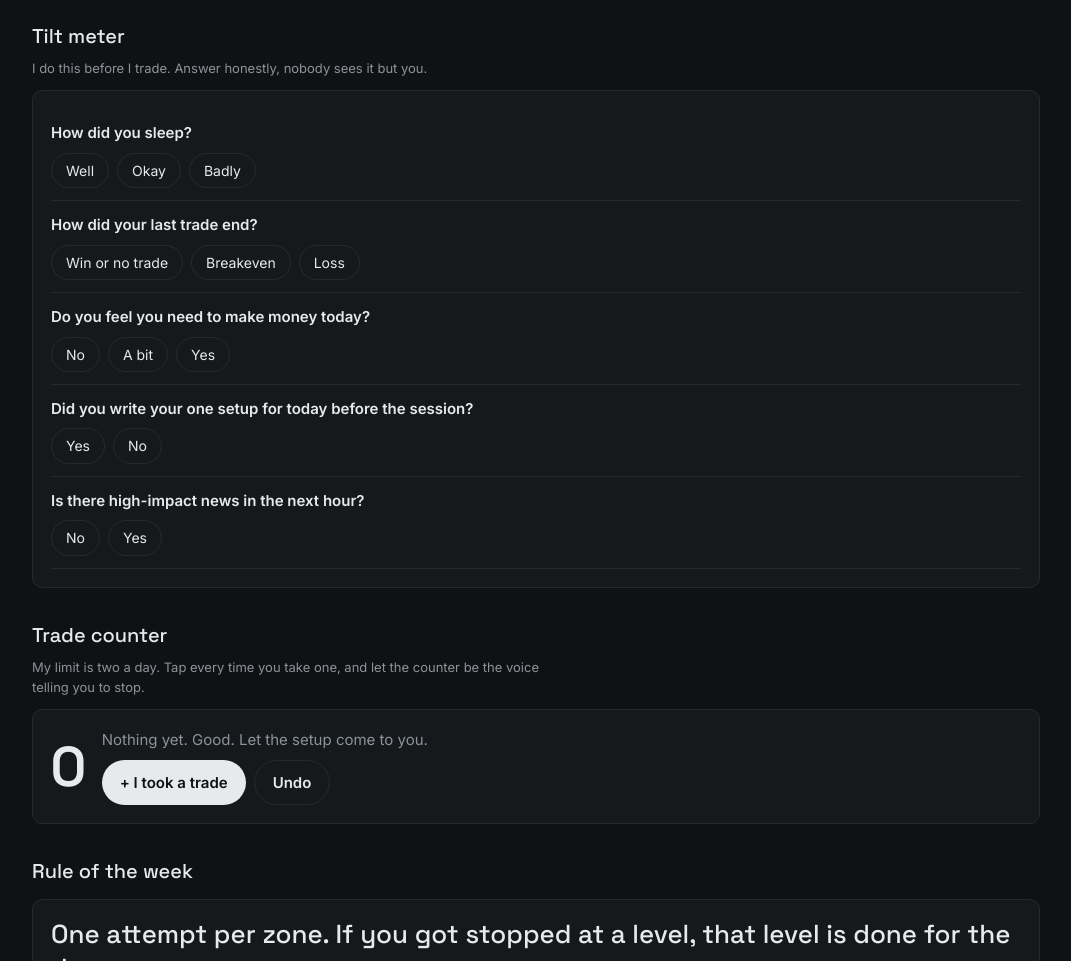
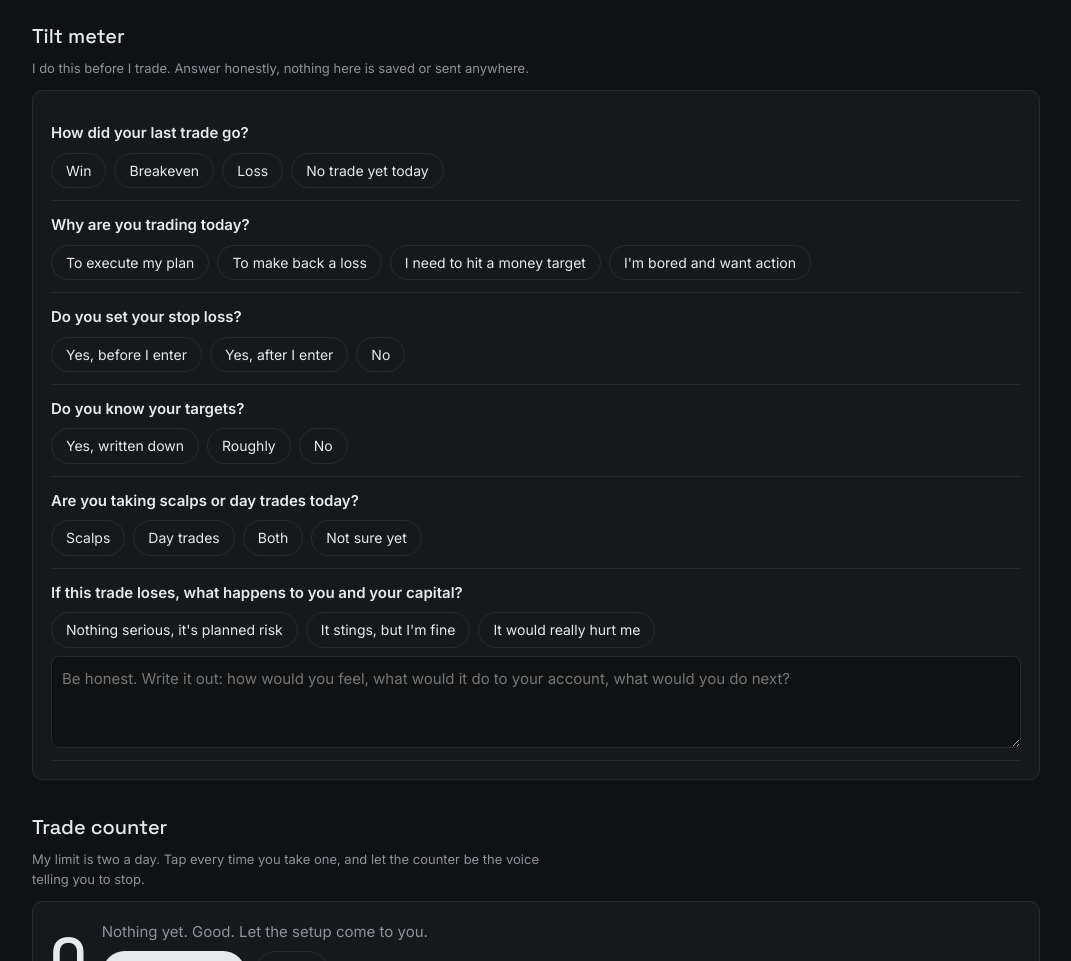
Before and after one commit to wstradez3/lockincave, a plain HTML site: page mental.html in a window 1280 px wide. Shown: the part 480-1441 px from the top of the page, without its empty margins (104-1175 px from the left). Drawn offline with Linux system fonts and the light colour scheme.

Commit message:
Mental Room: new tilt meter questions with personal tips
Co-Authored-By: Claude Opus 5.5 <noreply@anthropic.com>
Claude-Session: https://claude.ai/code/session_01Fno21JqRkmghtKYaiSSLAo

```diff
--- a/mental.html
+++ b/mental.html
@@ -18,6 +18,9 @@
   .opts label:has(input:focus-visible){outline:2px solid var(--warn);outline-offset:2px}
   .verdict{margin-top:14px;padding:14px;border-radius:10px;border:1px solid var(--line);font-weight:500}
   .verdict.g{border-color:var(--up);color:var(--up)} .verdict.a{border-color:var(--warn);color:var(--warn)} .verdict.r{border-color:var(--down);color:var(--down)}
+  .q textarea{width:100%;background:var(--bg);color:var(--fg);border:1px solid var(--line);border-radius:8px;padding:10px;font:inherit;resize:vertical}
+  .q textarea:focus-visible{outline:2px solid var(--warn);outline-offset:1px}
+  .tips{margin:10px 0 0;padding-left:18px;color:var(--fg);font-weight:400;display:grid;gap:4px}
   .counter{display:flex;align-items:center;gap:16px;flex-wrap:wrap}
   .count{font-family:var(--display);font-size:56px;font-weight:600;line-height:1;font-variant-numeric:tabular-nums}
   .confession .tag{font-size:12px;letter-spacing:.06em;text-transform:uppercase;color:var(--warn)}
@@ -45,26 +48,43 @@
 
   <section>
     <h2>Tilt meter</h2>
-    <p class="note">I do this before I trade. Answer honestly, nobody sees it but you.</p>
+    <p class="note">I do this before I trade. Answer honestly, nothing here is saved or sent anywhere.</p>
     <div class="card" id="tilt">
-      <div class="q"><b>How did you sleep?</b><div class="opts" data-q="sleep">
-        <label><input type="radio" name="sleep" value="0"><span>Well</span></label>
-        <label><input type="radio" name="sleep" value="1"><span>Okay</span></label>
-        <label><input type="radio" name="sleep" value="2"><span>Badly</span></label></div></div>
-      <div class="q"><b>How did your last trade end?</b><div class="opts">
-        <label><input type="radio" name="last" value="0"><span>Win or no trade</span></label>
+      <div class="q"><b>How did your last trade go?</b><div class="opts">
+        <label><input type="radio" name="last" value="0"><span>Win</span></label>
         <label><input type="radio" name="last" value="1"><span>Breakeven</span></label>
-        <label><input type="radio" name="last" value="2"><span>Loss</span></label></div></div>
-      <div class="q"><b>Do you feel you need to make money today?</b><div class="opts">
-        <label><input type="radio" name="need" value="0"><span>No</span></label>
-        <label><input type="radio" name="need" value="1"><span>A bit</span></label>
-        <label><input type="radio" name="need" value="3"><span>Yes</span></label></div></div>
-      <div class="q"><b>Did you write your one setup for today before the session?</b><div class="opts">
-        <label><input type="radio" name="plan" value="0"><span>Yes</span></label>
-        <label><input type="radio" name="plan" value="3"><span>No</span></label></div></div>
-      <div class="q"><b>Is there high-impact news in the next hour?</b><div class="opts">
-        <label><input type="radio" name="news" value="0"><span>No</span></label>
-        <label><input type="radio" name="news" value="2"><span>Yes</span></label></div></div>
+        <label><input type="radio" name="last" value="2"><span>Loss</span></label>
+        <label><input type="radio" name="last" value="0"><span>No trade yet today</span></label>
+      </div></div>
+      <div class="q"><b>Why are you trading today?</b><div class="opts">
+        <label><input type="radio" name="why" value="0"><span>To execute my plan</span></label>
+        <label><input type="radio" name="why" value="3"><span>To make back a loss</span></label>
+        <label><input type="radio" name="why" value="3"><span>I need to hit a money target</span></label>
+        <label><input type="radio" name="why" value="3"><span>I'm bored and want action</span></label>
+      </div></div>
+      <div class="q"><b>Do you set your stop loss?</b><div class="opts">
+        <label><input type="radio" name="stop" value="0"><span>Yes, before I enter</span></label>
+        <label><input type="radio" name="stop" value="1"><span>Yes, after I enter</span></label>
+        <label><input type="radio" name="stop" value="5"><span>No</span></label>
+      </div></div>
+      <div class="q"><b>Do you know your targets?</b><div class="opts">
+        <label><input type="radio" name="target" value="0"><span>Yes, written down</span></label>
+        <label><input type="radio" name="target" value="1"><span>Roughly</span></label>
+        <label><input type="radio" name="target" value="2"><span>No</span></label>
+      </div></div>
+      <div class="q"><b>Are you taking scalps or day trades today?</b><div class="opts">
+        <label><input type="radio" name="style" value="0"><span>Scalps</span></label>
+        <label><input type="radio" name="style" value="0"><span>Day trades</span></label>
+        <label><input type="radio" name="style" value="1"><span>Both</span></label>
+        <label><input type="radio" name="style" value="2"><span>Not sure yet</span></label>
+      </div></div>
+      <div class="q"><b>If this trade loses, what happens to you and your capital?</b><div class="opts">
+        <label><input type="radio" name="lose" value="0"><span>Nothing serious, it's planned risk</span></label>
+        <label><input type="radio" name="lose" value="1"><span>It stings, but I'm fine</span></label>
+        <label><input type="radio" name="lose" value="4"><span>It would really hurt me</span></label>
+      </div>
+        <textarea id="lose-text" rows="3" placeholder="Be honest. Write it out: how would you feel, what would it do to your account, what would you do next?" aria-label="What happens if this trade loses"></textarea>
+</div>
       <div class="verdict" id="verdict" hidden></div>
     </div>
   </section>
@@ -131,15 +151,28 @@
 </div>
 <script>
 (function(){
-  const qs = ["sleep","last","need","plan","news"], v = document.getElementById("verdict");
+  const qs = ["last","why","stop","target","style","lose"], v = document.getElementById("verdict");
+  const val = q => { const c = document.querySelector('input[name="'+q+'"]:checked'); return c ? Number(c.value) : null; };
   document.getElementById("tilt").addEventListener("change", () => {
-    let score = 0, answered = 0;
-    qs.forEach(q => { const c = document.querySelector('input[name="'+q+'"]:checked'); if (c) { answered++; score += Number(c.value); } });
-    if (answered < qs.length) { v.hidden = true; return; }
+    const ans = Object.fromEntries(qs.map(q => [q, val(q)]));
+    if (qs.some(q => ans[q] === null)) { v.hidden = true; return; }
+    const score = qs.reduce((t, q) => t + ans[q], 0);
+    const tips = [];
+    if (ans.why >= 3) tips.push("You're trading for the money, not the setup. That's exactly when I rush and overtrade.");
+    if (ans.stop === 1) tips.push("Set the stop before you enter, not after. After is when the excuses start.");
+    if (ans.target >= 1) tips.push("Write your target down before entry, or you'll close early the moment it gets scary.");
+    if (ans.style >= 1) tips.push("Pick one today: scalp or day trade. Mixing them is how long and short end up in the same zone.");
+    if (ans.lose >= 4) tips.push("If a loss would really hurt, your size is too big. Cut it until a loss is just a number.");
+    if (ans.last === 2) tips.push("Last one was a loss. Don't try to win it back on the next one.");
+    let cls, head;
+    if (ans.stop === 5) { cls = "r"; head = "Red. No stop loss, no trade. I don't care how good the setup looks. This is how accounts get blown."; }
+    else if (score <= 2) { cls = "g"; head = "Green. You're good to go. Stick to the plan you wrote, nothing else. Let's lock in."; }
+    else if (score <= 6) { cls = "a"; head = "Amber. Something's off today, and that's fine. Half size, only your planned setup, and no forcing it."; }
+    else { cls = "r"; head = "Red. Not today, brother. I've been here, and every time I traded like this I paid for it. Close the charts. The market will still be there tomorrow, and so will you."; }
+    v.className = "verdict " + cls;
+    v.replaceChildren(document.createTextNode(head));
+    if (tips.length) { const ul = document.createElement("ul"); ul.className = "tips"; tips.forEach(t => { const li = document.createElement("li"); li.textContent = t; ul.append(li); }); v.append(ul); }
     v.hidden = false;
-    if (score <= 2) { v.className = "verdict g"; v.textContent = "Green. You're good to go. Stick to the plan you wrote, nothing else. Let's lock in."; }
-    else if (score <= 5) { v.className = "verdict a"; v.textContent = "Amber. Something's off today, and that's fine. Half size, only your planned setup, and no forcing it."; }
-    else { v.className = "verdict r"; v.textContent = "Red. Not today, brother. I've been here, and every time I traded like this I paid for it. Close the charts. The market will still be there tomorrow, and so will you."; }
   });
   const key = "lic-count-" + new Date().toISOString().slice(0,10);
   const get = () => { try { return Number(localStorage.getItem(key)) || 0; } catch (e) { return window._c || 0; } };
```
